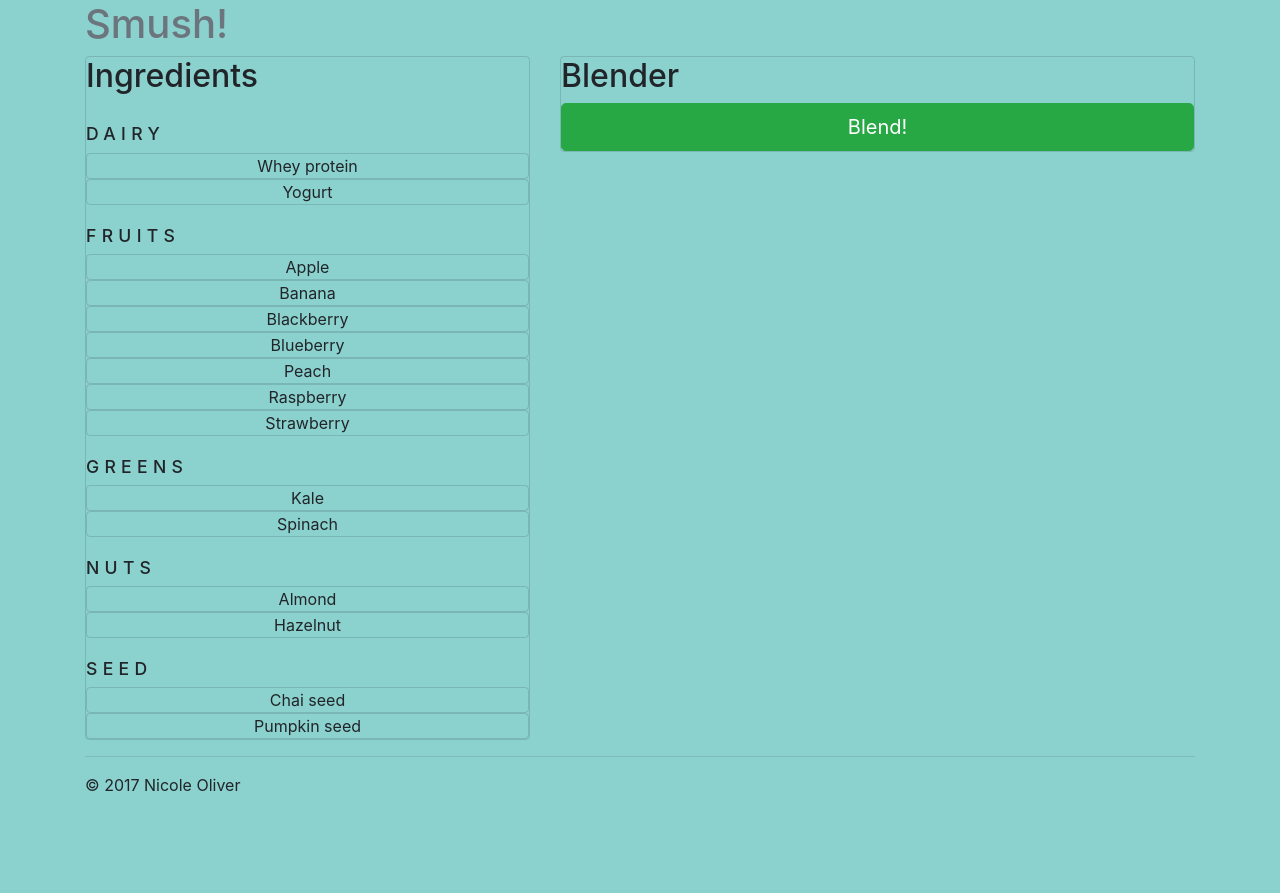
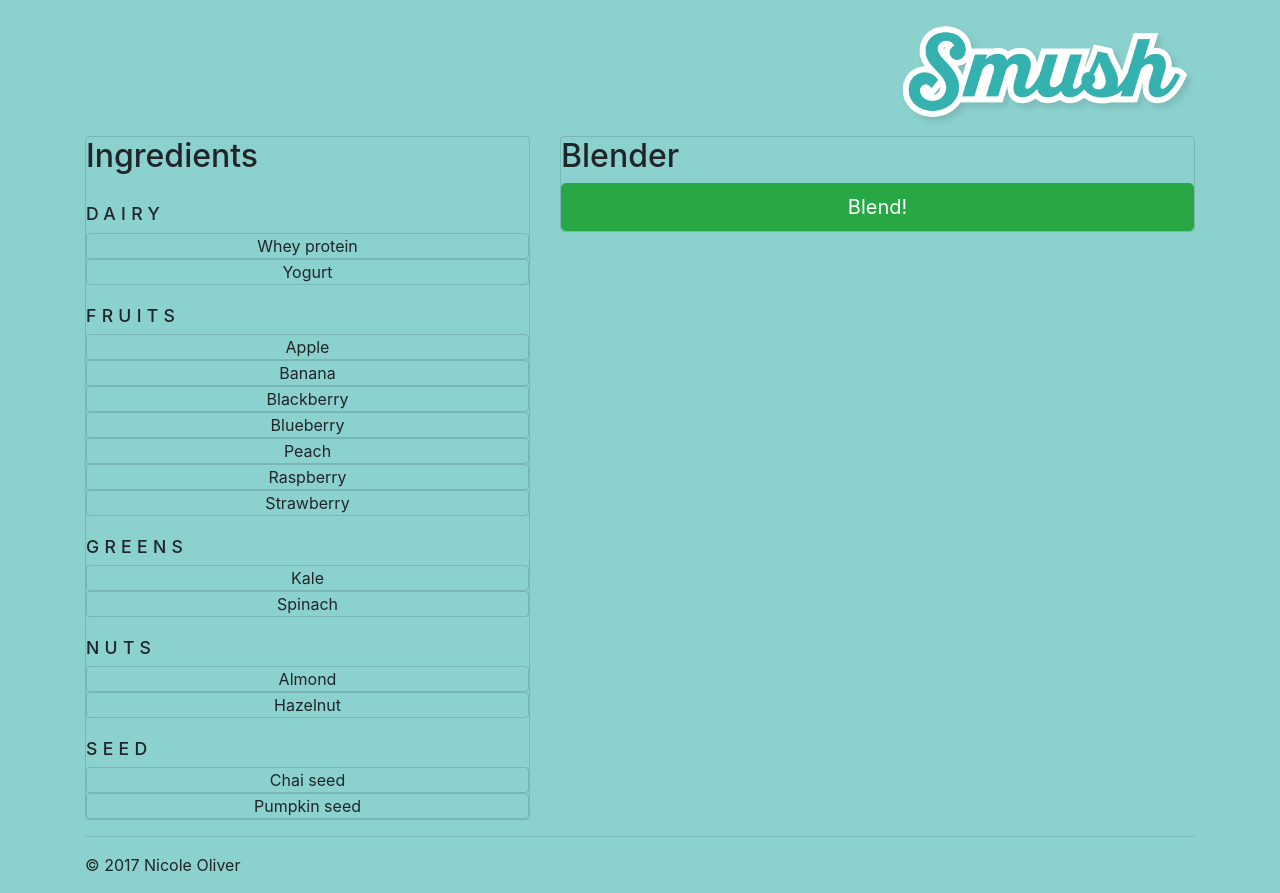
Before and after one commit to nixallover/smashing, an Angular app: page / in a window 1280 px wide. Before the commit the page ends 813 px from the top, so only its background shows below. Built offline with nearby package versions, Linux system fonts and the light colour scheme.

Commit message:
added app title and styles, added npm script to watch sass

```diff
--- a/package.json
+++ b/package.json
@@ -10,7 +10,8 @@
     "test": "ng test",
     "pree2e": "webdriver-manager update --standalone false --gecko false",
     "e2e": "protractor",
-    "sass": "node-sass --output-style compressed -o src src/sass"
+    "build-sass": "node-sass --output-style compressed -o src src/sass",
+    "watch-sass": "nodemon -e scss -x \"npm run build-sass\""
   },
   "private": true,
   "dependencies": {
@@ -43,6 +44,7 @@
     "karma-jasmine": "^1.0.2",
     "karma-remap-istanbul": "^0.2.1",
     "node-sass": "^4.3.0",
+    "nodemon": "^1.11.0",
     "protractor": "~5.0.0",
     "ts-node": "2.0.0",
     "tslint": "^4.0.2",
--- a/src/app/app.component.html
+++ b/src/app/app.component.html
@@ -1,6 +1,7 @@
 <div class="container">
   <div class="header clearfix">
-    <h1 class="text-muted">{{title}}</h1>
+    <!-- <h1 class="text-muted">{{title}}</h1> -->
+    <img id="app-title" src="/assets/app-title.png" />
   </div>
 
   <div class="row">
--- a/src/sass/smush.scss
+++ b/src/sass/smush.scss
@@ -6,6 +6,14 @@ $color-secondary: #B25842;
 
 body {
     background-color: $color-base;
+}
+
+#app-title {
+    display: block;
+    float: right;
+    margin: 1em 0 0 1em;
+    max-width: 300px;
+    position: relative;
 }
 
 .card {
--- a/src/smush.css
+++ b/src/smush.css
@@ -1 +1 @@
-body{background-color:#8BD1CE}.card{background-color:transparent}h3.ingredient-category-header{font-size:110%;text-transform:uppercase;letter-spacing:.3em;margin-top:20px}
+body{background-color:#8BD1CE}#app-title{display:block;float:right;margin:1em 0 0 1em;max-width:300px;position:relative}.card{background-color:transparent}h3.ingredient-category-header{font-size:110%;text-transform:uppercase;letter-spacing:.3em;margin-top:20px}
```
Also changed, not shown: src/assets/app-title.png.
